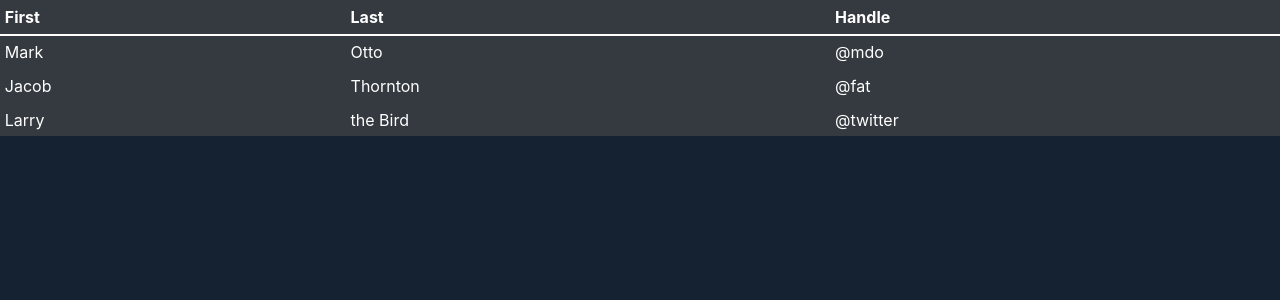
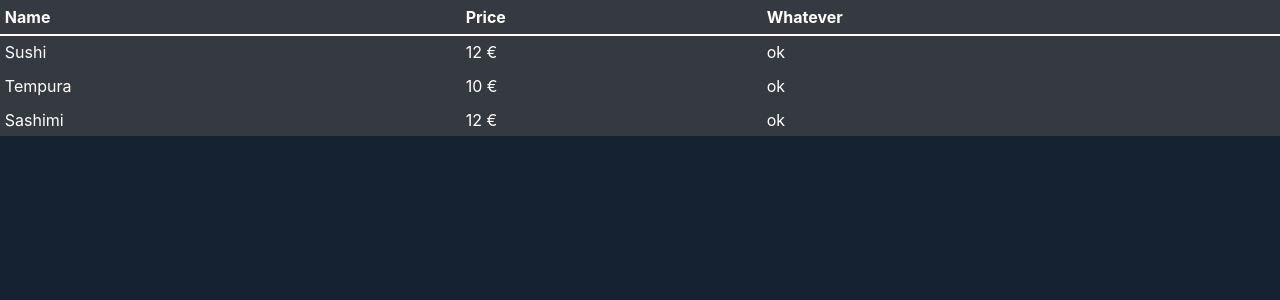
Before and after one commit to antoniopedrodantas/sinf-feup, a React (Create React App) app in the folder tempura/client/: page /overview in a window 1280 px wide. Shown: the top 300 px of the page. Built offline with nearby package versions, Linux system fonts and the light colour scheme.

Commit message:
Added CustomTable component; missing css

```diff
--- /dev/null
+++ b/tempura/client/src/components/CustomTable/CustomTable.tsx
@@ -0,0 +1,60 @@
+import React from "react";
+import './styles/CustomTable.css';
+
+
+interface TableProps{
+    columns: String[];
+    type: String[];
+    values: String[][];
+}
+
+const CustomTable: React.FC<TableProps> = ({columns, type, values}) => {
+
+    const renderBody = () =>{
+        return values.map((value) =>
+            <tr>
+                {value.map((elem, i) => {
+                    return (<td>{elem} {renderType(i)}</td> )
+                })}
+            </tr>
+        );
+    }
+
+    const renderType = (i) =>{
+        switch(type[i]){
+            case 'money': return " €";
+            case 'percentage': return ' %';
+            case 'text': default: return ;
+        }
+    }
+
+    return(
+        <>
+            <table className="table table-dark table-borderless table-sm">
+                <thead>
+                    <tr className="table-header">
+                    {columns.map((header_elem) => {
+                        return (<th scope="col">{header_elem}</th>)
+                    })}
+                    </tr>
+                </thead>
+                <tbody>
+                    {values.map((value) => {
+                        return(
+                        <tr>
+                        {
+                            value.map((elem, i) => {
+                                return (<td>{elem} {renderType(i)}</td> )
+                            })
+                        }
+                        </tr>
+                        )
+                    })}
+                </tbody>
+            </table>
+
+        </>
+    );
+};
+
+export default CustomTable;
--- /dev/null
+++ b/tempura/client/src/components/CustomTable/styles/CustomTable.css
@@ -0,0 +1 @@
+@import '../../../index.css';
--- a/tempura/client/src/index.tsx
+++ b/tempura/client/src/index.tsx
@@ -1,7 +1,8 @@
 import React from 'react';
 import ReactDOM from 'react-dom';
+import App from './scenes/App/App';
+import 'bootstrap/dist/css/bootstrap.min.css';
 import './index.css';
-import App from './scenes/App/App';
 
 
 ReactDOM.render(
--- a/tempura/client/src/scenes/Overview/Overview.tsx
+++ b/tempura/client/src/scenes/Overview/Overview.tsx
@@ -1,37 +1,20 @@
 import React from 'react';
 import './styles/Overview.css';
-import 'bootstrap/dist/css/bootstrap.min.css';
+import CustomTable from '../../components/CustomTable/CustomTable';
 
 const Overview: React.FC = () => {
+
+  const columns1 = ["Name", "Price", "Whatever"];
+  const types2= ["text", "money", "text"];
+  const values3 = [
+    ["Sushi", "12", "ok"],
+    ["Tempura", "10", "ok"],
+    ["Sashimi", "12", "ok"]
+  ];
+
   return (
     <>
-
-      <table className="table table-dark table-borderless table-sm">
-      <thead>
-        <tr className="table-header">
-          <th scope="col">First</th>
-          <th scope="col">Last</th>
-          <th scope="col">Handle</th>
-        </tr>
-      </thead>
-      <tbody>
-        <tr>
-          <td>Mark</td>
-          <td>Otto</td>
-          <td>@mdo</td>
-        </tr>
-        <tr>
-          <td>Jacob</td>
-          <td>Thornton</td>
-          <td>@fat</td>
-        </tr>
-        <tr>
-          <td>Larry</td>
-          <td>the Bird</td>
-          <td>@twitter</td>
-        </tr>
-      </tbody>
-    </table>
+      <CustomTable columns={columns1} type={types2} values={values3} />
     </>
   );
 };
--- a/tempura/client/tsconfig.json
+++ b/tempura/client/tsconfig.json
@@ -25,8 +25,8 @@
     // "isolatedModules": true,               /* Transpile each file as a separate module (similar to 'ts.transpileModule'). */
 
     /* Strict Type-Checking Options */
-    "strict": true,                           /* Enable all strict type-checking options. */
-    "noImplicitAny": true,                 /* Raise error on expressions and declarations with an implied 'any' type. */
+    //"strict": true,                           /* Enable all strict type-checking options. */
+    "noImplicitAny": false,                 /* Raise error on expressions and declarations with an implied 'any' type. */
     "strictNullChecks": true,              /* Enable strict null checks. */
     "strictFunctionTypes": true,           /* Enable strict checking of function types. */
     // "strictBindCallApply": true,           /* Enable strict 'bind', 'call', and 'apply' methods on functions. */
```
